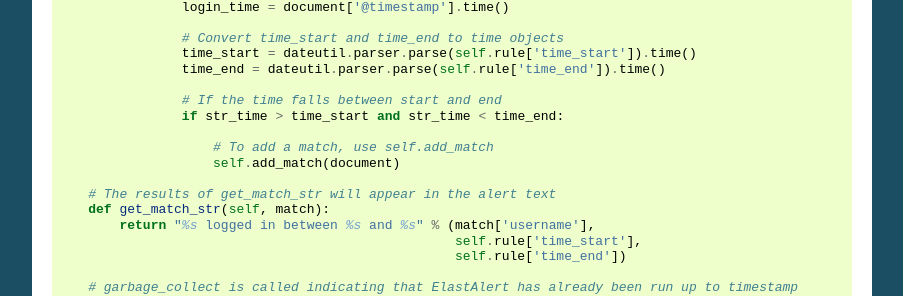
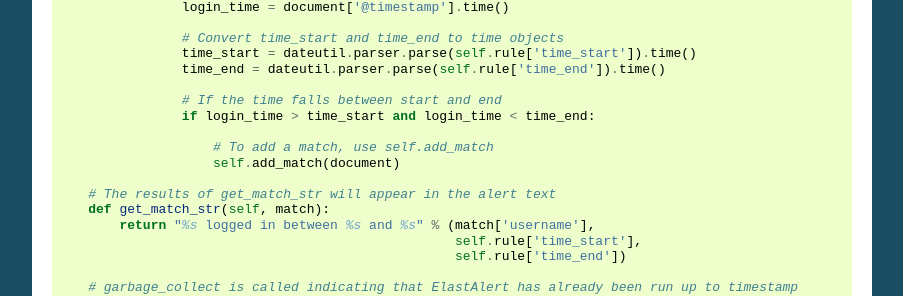
Before and after one commit to Yelp/elastalert, a Sphinx documentation site: the page built from docs/source/recipes/adding_rules.rst, in a window 1280 px wide and 900 px high, scrolled down 1748 px. Shown: the part 151-447 px from the top of the window, without its empty margins (198-1101 px from the left). Built offline with Sphinx 7.4.7, drawn with Linux system fonts in a browser that asks for light colours.

Commit message:
A minor bug in the code (using a non-existent variable).

```diff
--- a/docs/source/recipes/adding_rules.rst
+++ b/docs/source/recipes/adding_rules.rst
@@ -112,7 +112,7 @@ Now, in a file named ``my_rules.py``, add
                     time_end = dateutil.parser.parse(self.rule['time_end']).time()
 
                     # If the time falls between start and end
-                    if str_time > time_start and str_time < time_end:
+                    if login_time > time_start and login_time < time_end:
 
                         # To add a match, use self.add_match
                         self.add_match(document)
```
